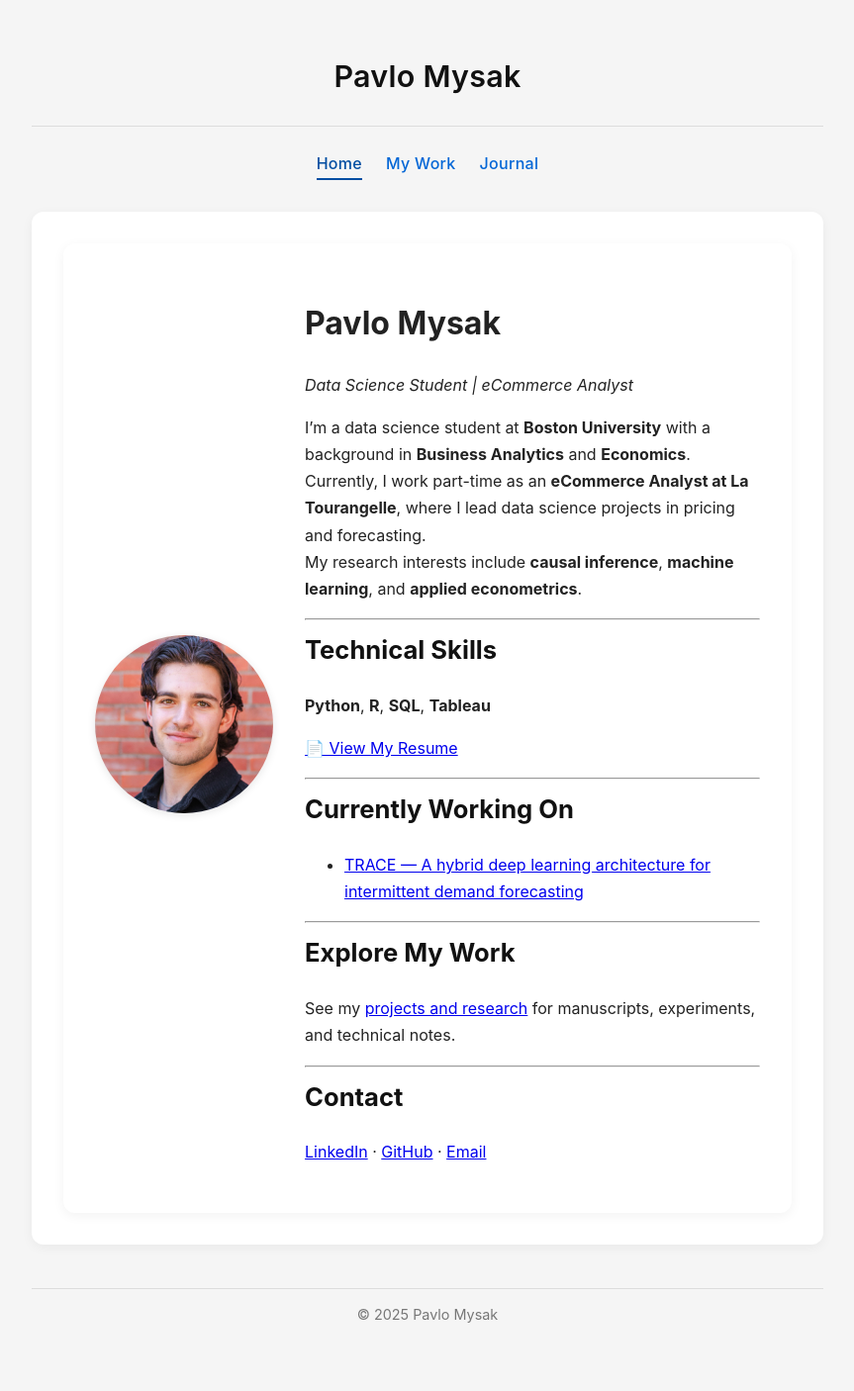
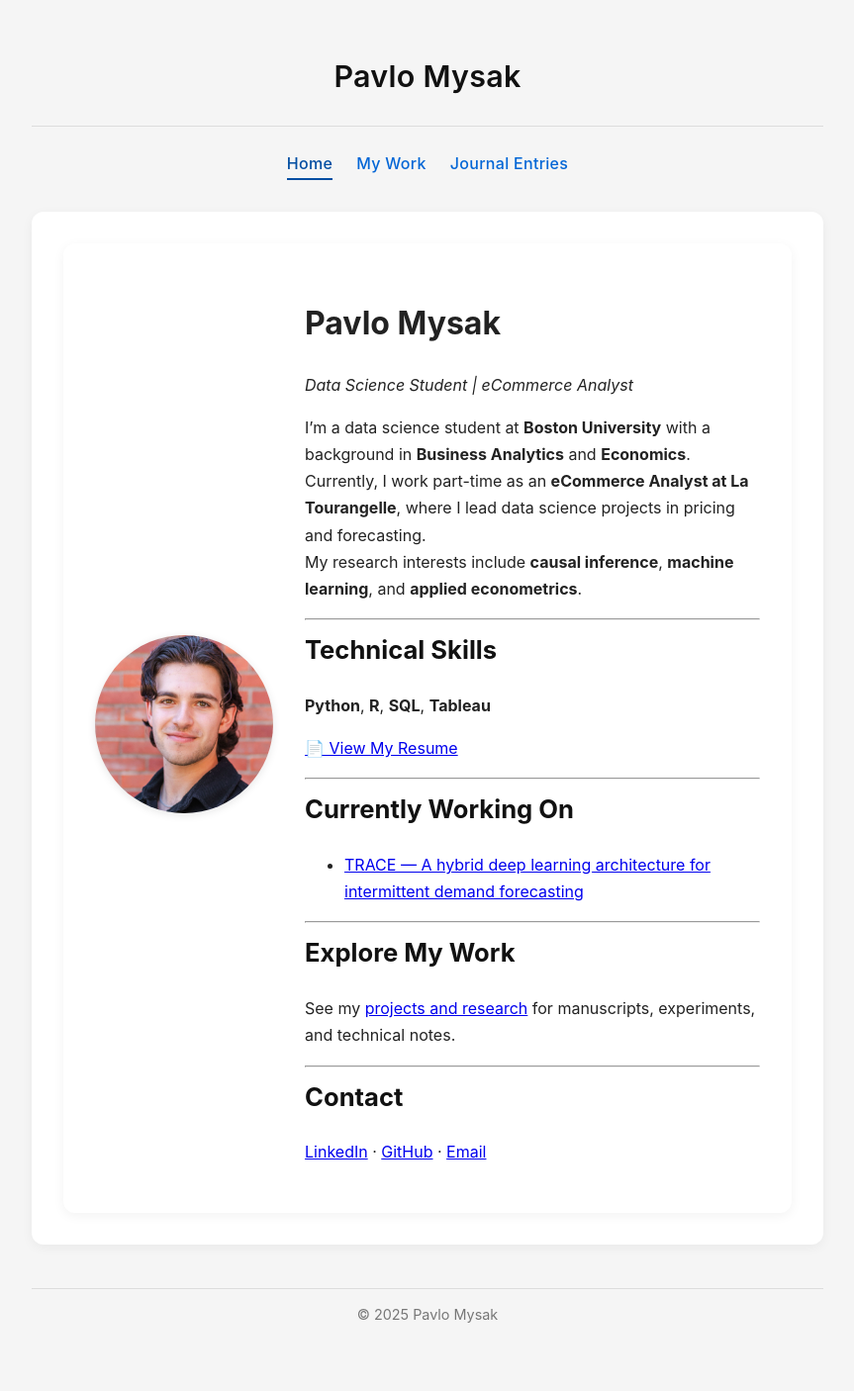
Before and after one commit to pavlomysak/pavlomysak.github.io, a Jekyll site: the page built from index.md, in a window 1280 px wide. Shown: the whole page at 99% size, without its empty margins (208-1071 px from the left). Built offline with Jekyll 4.4.1, drawn with Linux system fonts in a browser that asks for light colours.

Commit message:
Update home.html

```diff
--- a/_layouts/home.html
+++ b/_layouts/home.html
@@ -21,8 +21,8 @@
 
     <nav>
       <a href="{{ '/' | relative_url }}" {% if page.url == '/' %}class="active"{% endif %}>Home</a>
-      <a href="{{ '/my-work/' | relative_url }}" {% if page.url contains '/my-work' %}class="active"{% endif %}>My Work</a>
-      <a href="{{ '/journals/' | relative_url }}" {% if page.url contains '/journals' %}class="active"{% endif %}>Journal</a>
+      <a href="{{ '/my-work' | relative_url }}">My Work</a>
+      <a href="{{ '/journals' | relative_url }}">Journal Entries</a>
     </nav>
 
     <main class="home-intro">
```
